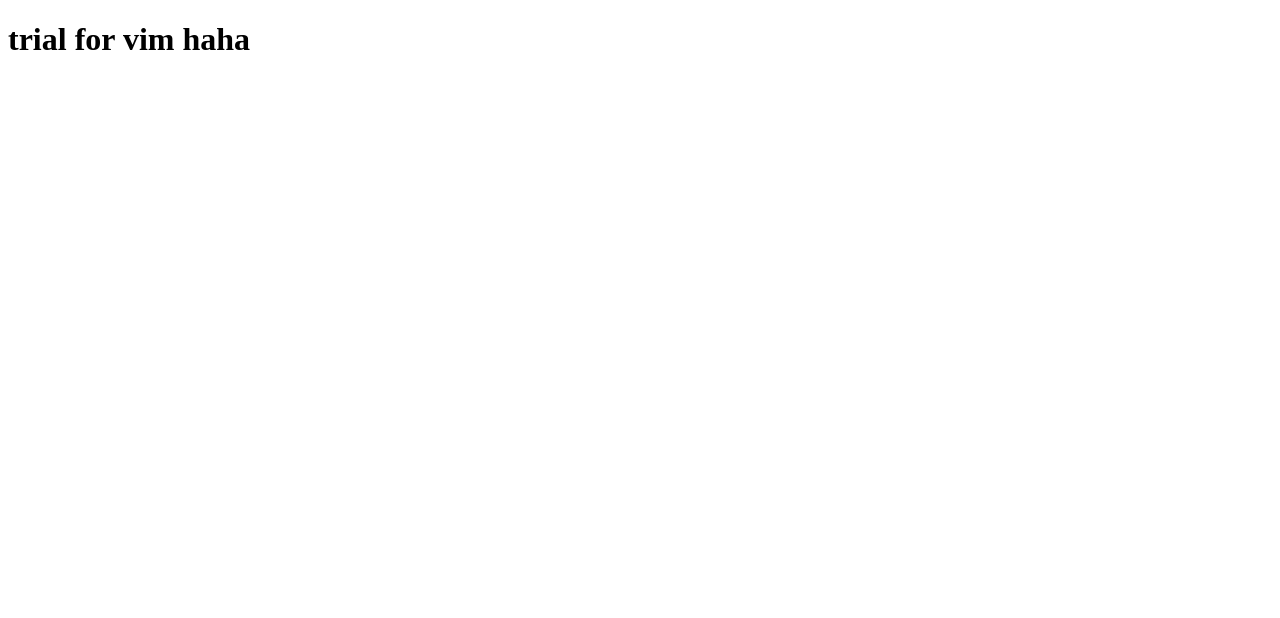
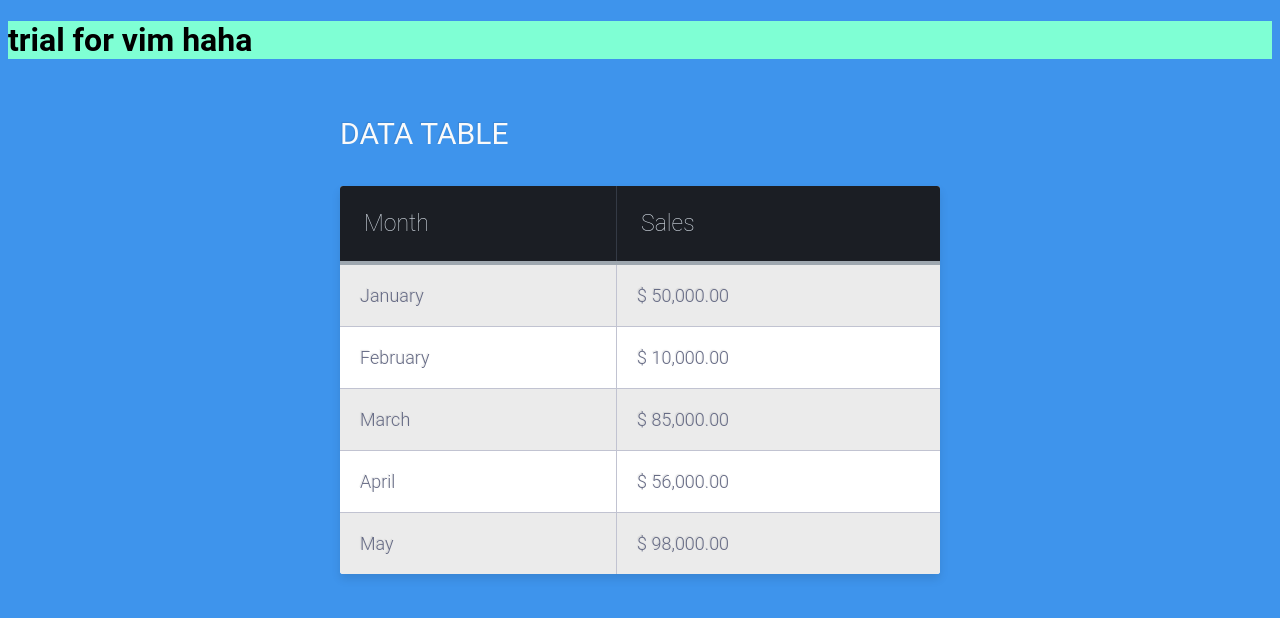
Before and after one commit to rijasm09/datewithgit, a website: page index.html in a window 1280 px wide. Drawn offline with Linux system fonts and the light colour scheme.

Commit message:
added table

```diff
--- a/index.html
+++ b/index.html
@@ -4,11 +4,45 @@
     <meta charset="UTF-8">
     <meta http-equiv="X-UA-Compatible" content="IE=edge">
     <meta name="viewport" content="width=device-width, initial-scale=1.0">
+    <link rel="stylesheet" href="style.css">
     <title>Document</title>
 </head>
 <body>
 
     <h1>trial for vim haha</h1>
+    <div class="table-title">
+        <h3>Data Table</h3>
+        </div>
+        <table class="table-fill">
+        <thead>
+        <tr>
+        <th class="text-left">Month</th>
+        <th class="text-left">Sales</th>
+        </tr>
+        </thead>
+        <tbody class="table-hover">
+        <tr>
+        <td class="text-left">January</td>
+        <td class="text-left">$ 50,000.00</td>
+        </tr>
+        <tr>
+        <td class="text-left">February</td>
+        <td class="text-left">$ 10,000.00</td>
+        </tr>
+        <tr>
+        <td class="text-left">March</td>
+        <td class="text-left">$ 85,000.00</td>
+        </tr>
+        <tr>
+        <td class="text-left">April</td>
+        <td class="text-left">$ 56,000.00</td>
+        </tr>
+        <tr>
+        <td class="text-left">May</td>
+        <td class="text-left">$ 98,000.00</td>
+        </tr>
+        </tbody>
+        </table>
 
 
 
--- /dev/null
+++ b/style.css
@@ -0,0 +1,145 @@
+h1 {
+    background-color: aquamarine;
+}
+@import url(https://fonts.googleapis.com/css?family=Roboto:400,500,700,300,100);
+
+body {
+	background-color: #3e94ec;
+	font-family: "Roboto", helvetica, arial, sans-serif;
+	font-size: 16px;
+	font-weight: 400;
+	text-rendering: optimizeLegibility;
+}
+
+div.table-title {
+	display: block;
+	margin: auto;
+	max-width: 600px;
+	padding: 5px;
+	width: 100%;
+}
+
+.table-title h3 {
+	color: #fafafa;
+	font-size: 30px;
+	font-weight: 400;
+	font-style: normal;
+	font-family: "Roboto", helvetica, arial, sans-serif;
+	text-shadow: -1px -1px 1px rgba(0, 0, 0, 0.1);
+	text-transform: uppercase;
+}
+
+/*** Table Styles **/
+
+.table-fill {
+	background: white;
+	border-radius: 3px;
+	border-collapse: collapse;
+	height: 320px;
+	margin: auto;
+	max-width: 600px;
+	padding: 5px;
+	width: 100%;
+	box-shadow: 0 5px 10px rgba(0, 0, 0, 0.1);
+	animation: float 5s infinite;
+}
+
+th {
+	color: #d5dde5;
+	background: #1b1e24;
+	border-bottom: 4px solid #9ea7af;
+	border-right: 1px solid #343a45;
+	font-size: 23px;
+	font-weight: 100;
+	padding: 24px;
+	text-align: left;
+	text-shadow: 0 1px 1px rgba(0, 0, 0, 0.1);
+	vertical-align: middle;
+}
+
+th:first-child {
+	border-top-left-radius: 3px;
+}
+
+th:last-child {
+	border-top-right-radius: 3px;
+	border-right: none;
+}
+
+tr {
+	border-top: 1px solid #c1c3d1;
+	border-bottom-: 1px solid #c1c3d1;
+	color: #666b85;
+	font-size: 16px;
+	font-weight: normal;
+	text-shadow: 0 1px 1px rgba(256, 256, 256, 0.1);
+}
+
+tr:hover td {
+	background: #4e5066;
+	color: #ffffff;
+	border-top: 1px solid #22262e;
+}
+
+tr:first-child {
+	border-top: none;
+}
+
+tr:last-child {
+	border-bottom: none;
+}
+
+tr:nth-child(odd) td {
+	background: #ebebeb;
+}
+
+tr:nth-child(odd):hover td {
+	background: #4e5066;
+}
+
+tr:last-child td:first-child {
+	border-bottom-left-radius: 3px;
+}
+
+tr:last-child td:last-child {
+	border-bottom-right-radius: 3px;
+}
+
+td {
+	background: #ffffff;
+	padding: 20px;
+	text-align: left;
+	vertical-align: middle;
+	font-weight: 300;
+	font-size: 18px;
+	text-shadow: -1px -1px 1px rgba(0, 0, 0, 0.1);
+	border-right: 1px solid #c1c3d1;
+}
+
+td:last-child {
+	border-right: 0px;
+}
+
+th.text-left {
+	text-align: left;
+}
+
+th.text-center {
+	text-align: center;
+}
+
+th.text-right {
+	text-align: right;
+}
+
+td.text-left {
+	text-align: left;
+}
+
+td.text-center {
+	text-align: center;
+}
+
+td.text-right {
+	text-align: right;
+}
```
